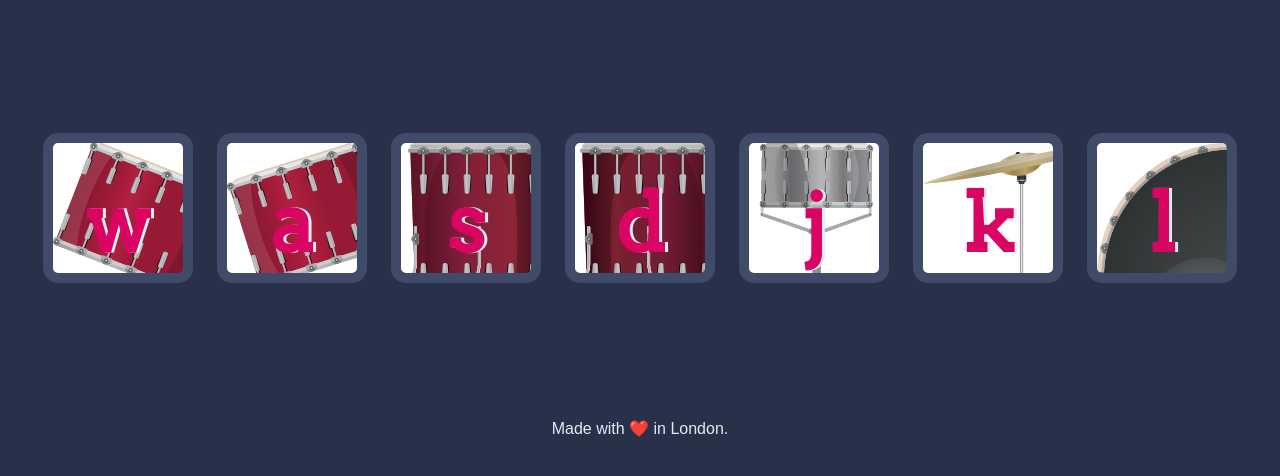
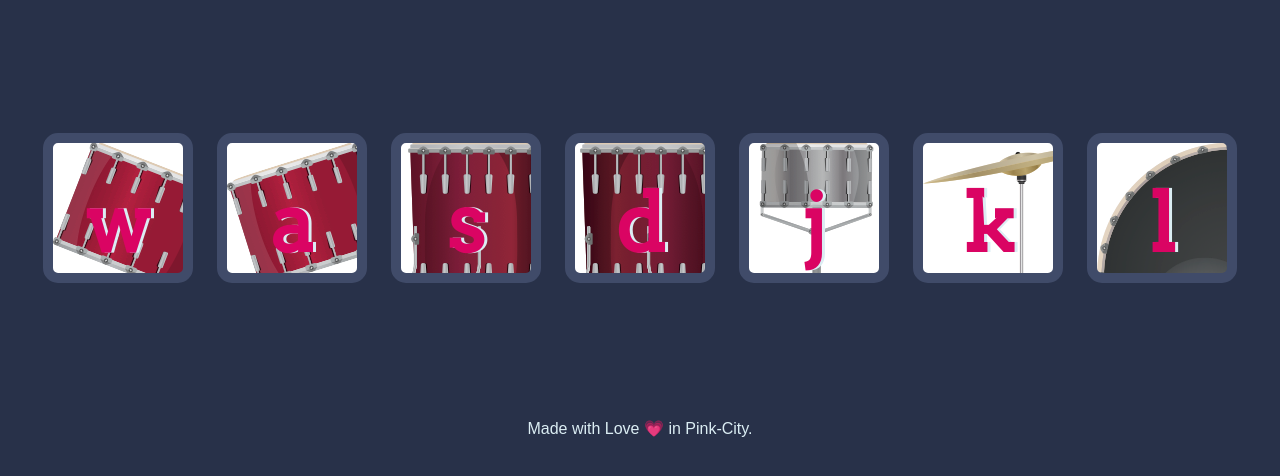
Before and after one commit to virendra-jpg/DRUM, a plain HTML site: page index.html in a window 1280 px wide. Shown: the part 156-632 px from the top of the page. Drawn offline with Linux system fonts and the light colour scheme.

Commit message:
Update index.html

```diff
--- a/index.html
+++ b/index.html
@@ -24,7 +24,7 @@
 <script src="index.js" charset="utf-8"></script>
 
 <footer>
-  Made with ❤️ in London.
+  Made with Love 💗 in Pink-City.
 </footer>
 </body>
 </html>
```
